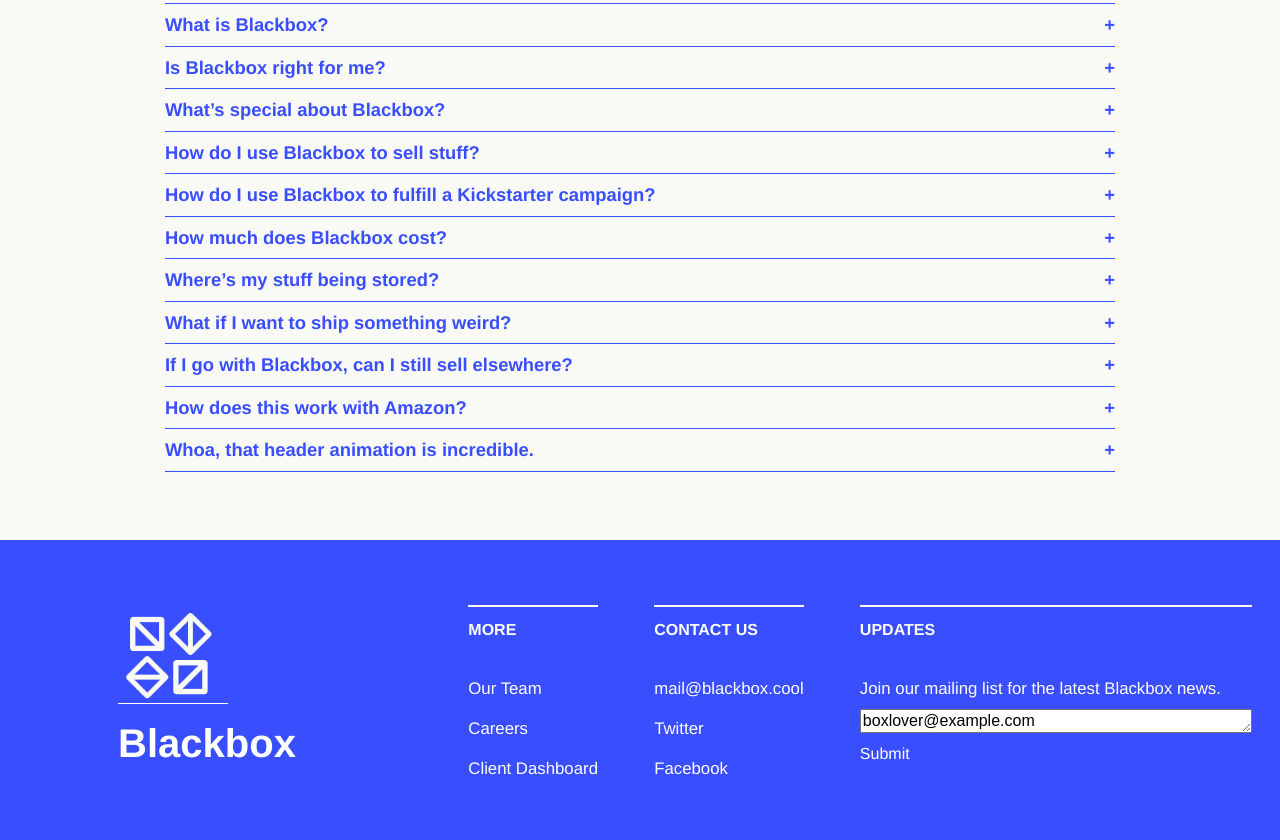
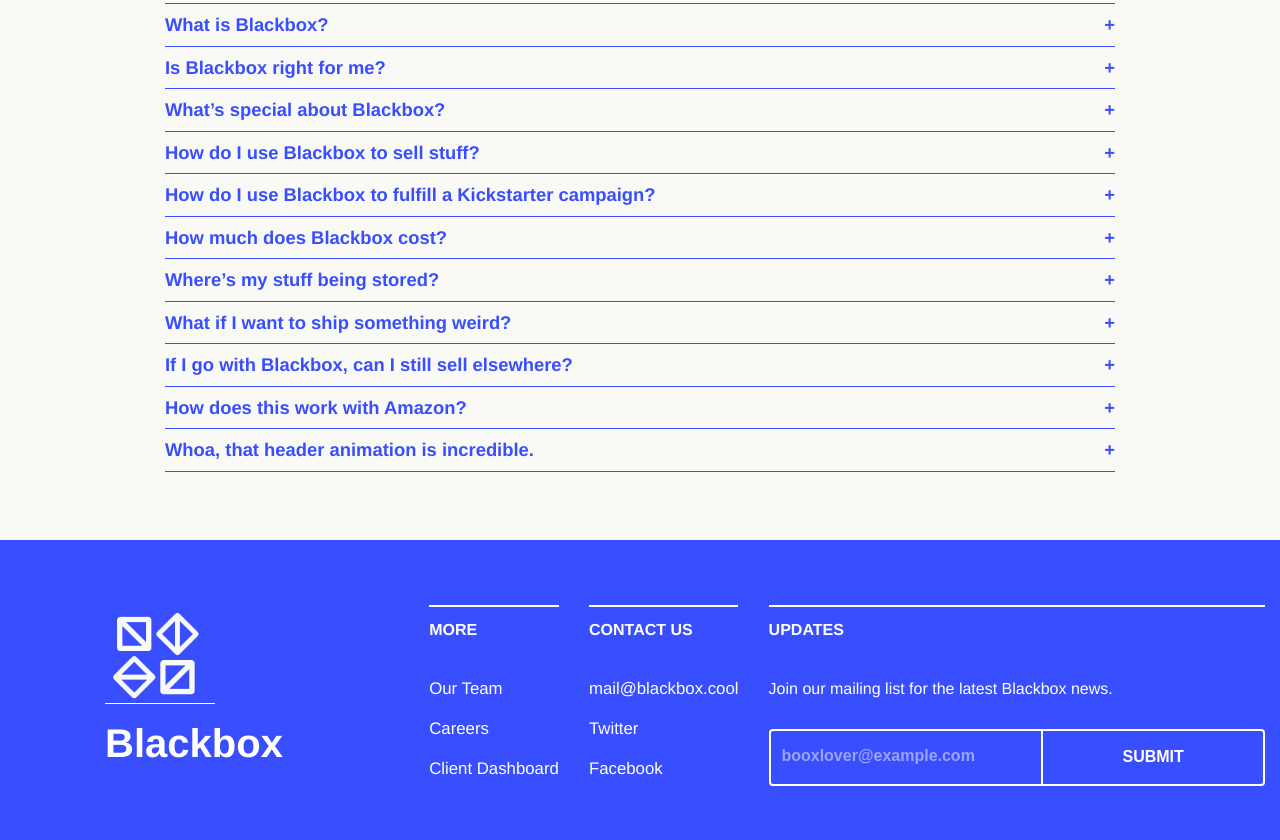
Before and after one commit to andresavr/Proyecto-Final, a website: page index.html in a window 1280 px wide. Shown: the part 2946-3786 px from the top of the page. Drawn offline with Linux system fonts and the light colour scheme.

Commit message:
ESTILOS SCSS - FOOTER 100%

```diff
--- a/index.html
+++ b/index.html
@@ -246,16 +246,18 @@
             <h5 class="title">UPDATES</h5>
             <ul class="list">
               <li class="list-item">
-                <a href="" class="list-item-link">Join our mailing list for the latest Blackbox news.</a>
+                Join our mailing list for the latest Blackbox news.
               </li>
              </ul>
-             <div class="formfooter">
+            <div class="formfooter">
                <div class="formfooter-index">
-                 <textarea name="name" rows="1" cols="40">boxlover@example.com</textarea>
+                 <textarea name="mail" rows="1" cols="40">booxlover@example.com</textarea>
+
                </div>
-             <div class="formfooter-submit">
-                 Submit
-             </div>
+               <div class="formfooter-submit">
+                 <input type="submit" class="submitbutton" value="SUBMIT">
+
+               </div>
            </div>
 
         </div>
--- a/src/sass/index.scss
+++ b/src/sass/index.scss
@@ -367,8 +367,64 @@ body, html{
   margin-top: 60px;
 
   &-contentCols{
+    max-width: 1300px;
     display: flex;
     justify-content: space-around;
+
+    &-colend{
+      .formfooter{
+        display: flex;
+        justify-content: space-around;
+        border: solid;
+        border-radius: 4px;
+        border-width: 2px;
+        margin-top: 20px;
+
+        &-index{
+          width: 55%;
+          textarea{
+            resize: none;
+            border: none;
+            font-weight: bold;
+            color: rgba(249,249,246, 0.5);
+            background-color: rgba(249,249,246, 0);
+            height: 50%;
+            width: 96%;
+            text-overflow: ellipsis;
+            padding-top: 6%;
+            padding-bottom: 4%;
+            padding-left: 4%;
+
+          }
+
+        }
+
+        &-submit{
+          width: 45%;
+          .submitbutton{
+            background-color: rgba(249,249,246, 0);
+            border-style: none;
+            border-left: solid;
+            border-width: 2px;
+            border-color: white;
+            height: 100%;
+            width: 100%;
+            color: white;
+            font-weight: bold;
+            font-size: 1em;
+            &:hover{
+              background-color: rgba(249,249,246, 0.1);
+            }
+
+
+
+
+          }
+        }
+
+
+      }
+    }
 
     &-colicon{
       width: 30%;
@@ -406,12 +462,7 @@ body, html{
       }
     }
 
-    &-colend{
 
-      &-formfooter{
-
-      }
-    }
   }
 
 }
```
Also changed, not shown: assets/css/index.css.
